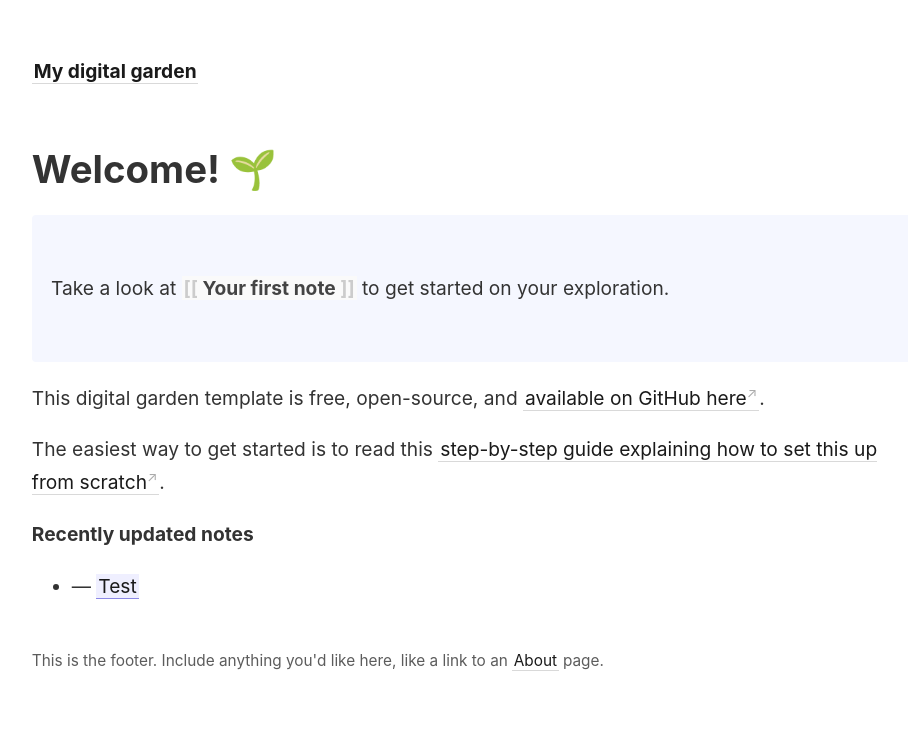
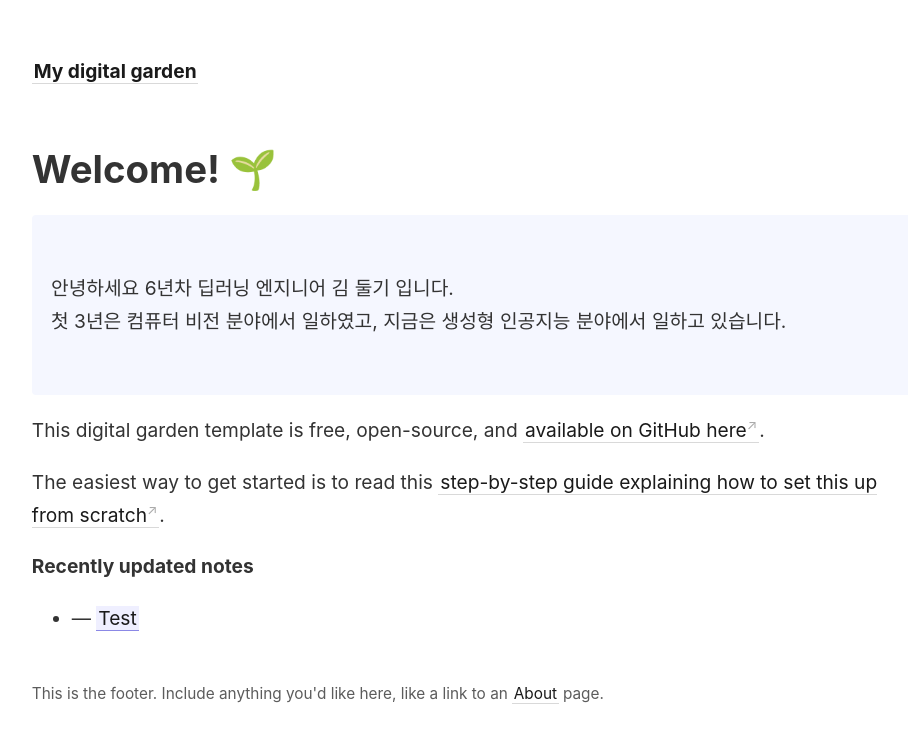
Before and after one commit to EvoDmiK/dove-blog, a Jekyll site: the page built from _pages/index.md, in a window 1280 px wide. Shown: the top 743 px of the page, without its empty margins (45-953 px from the left). Built offline with Jekyll 4.4.1, drawn with Linux system fonts in a browser that asks for light colours.

Commit message:
vault backup: 2025-01-31 12:00:20

```diff
--- a/_pages/index.md
+++ b/_pages/index.md
@@ -8,7 +8,8 @@ permalink: /
 # Welcome! 🌱
 
 <p style="padding: 3em 1em; background: #f5f7ff; border-radius: 4px;">
-  Take a look at <span style="font-weight: bold">[[Your first note]]</span> to get started on your exploration.
+  안녕하세요 6년차 딥러닝 엔지니어 김 둘기 입니다. <br>
+첫 3년은 컴퓨터 비전 분야에서 일하였고, 지금은 생성형 인공지능 분야에서 일하고 있습니다.
 </p>
 
 This digital garden template is free, open-source, and [available on GitHub here](https://github.com/maximevaillancourt/digital-garden-jekyll-template).
```
